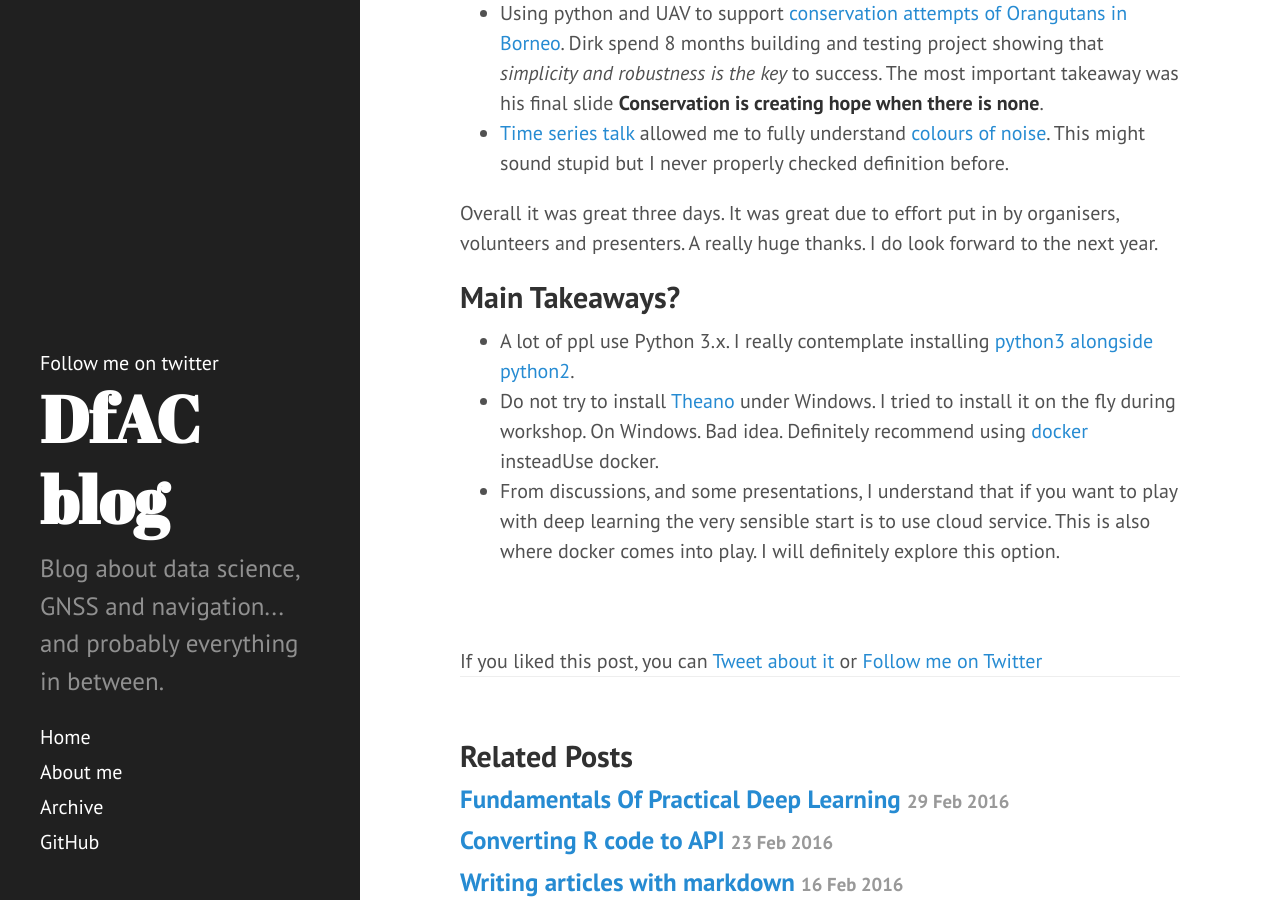
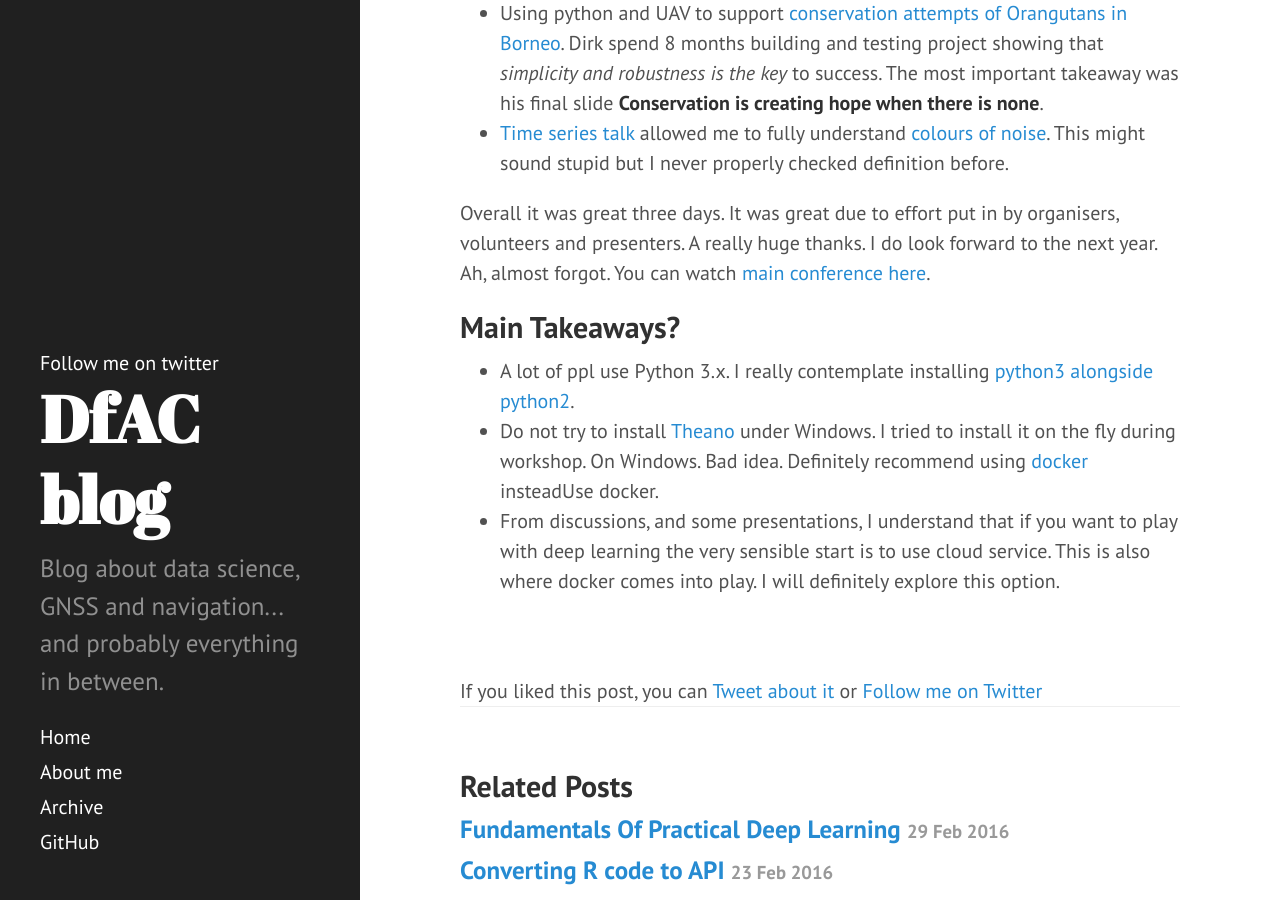
Before and after one commit to DfAC/DfAC.github.io, a Jekyll site: the page built from _posts/2016-05-09-PyDataLondon2016.md, in a window 1280 px wide and 900 px high, scrolled down 1312 px. Built offline with Jekyll 4.4.1, drawn with Linux system fonts in a browser that asks for light colours; comment, search, counter and statistics services are not loaded.

Commit message:
Update 2016-05-09-PyDataLondon2016.md

```diff
--- a/_posts/2016-05-09-PyDataLondon2016.md
+++ b/_posts/2016-05-09-PyDataLondon2016.md
@@ -32,6 +32,7 @@ A things I really enjoyed were:
 
 
 Overall it was great three days. It was great due to effort put in by organisers, volunteers and presenters. A really huge thanks. I do look forward to the next year.
+Ah, almost forgot. You can watch [main conference here](https://www.youtube.com/watch?v=4Ulrsb_MSFo&list=PLGVZCDnMOq0qfJkoiFj-hN7lSHgQzXtqQ).
 
 
 ## Main Takeaways?
```
